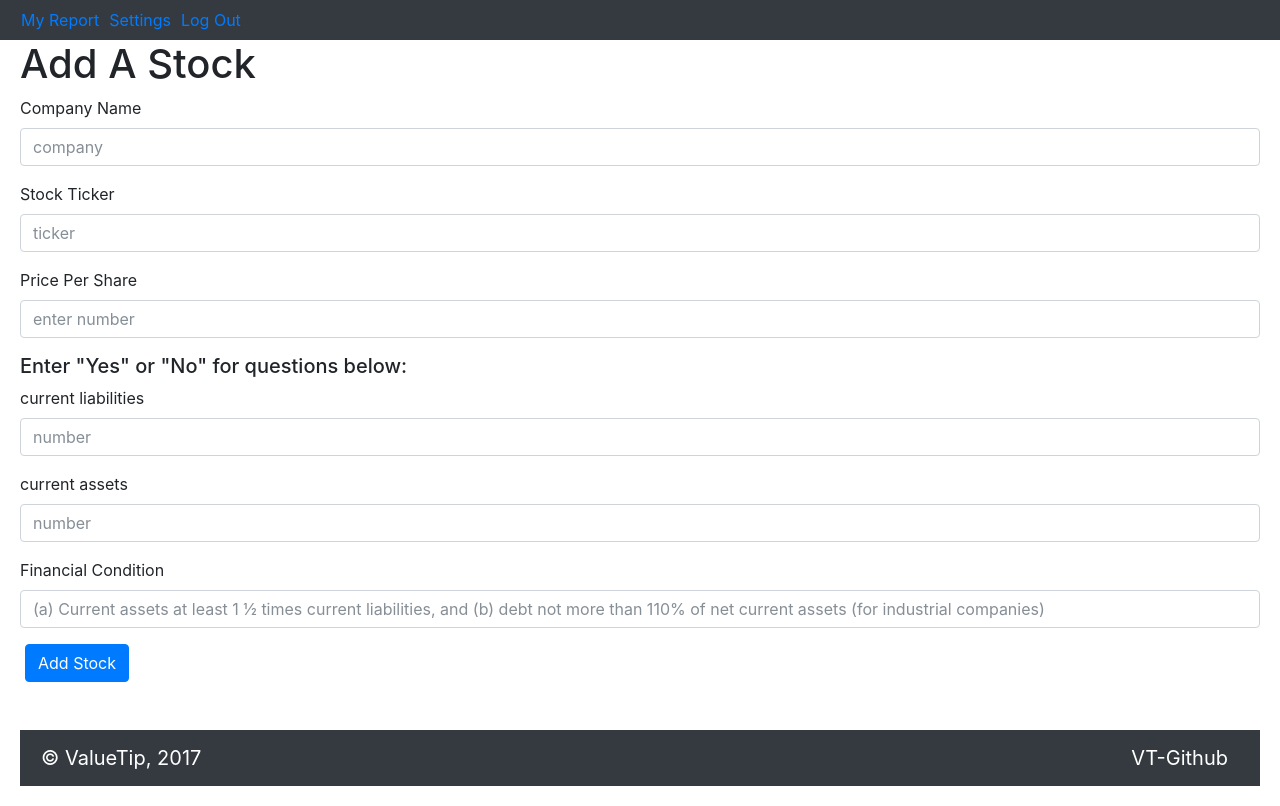
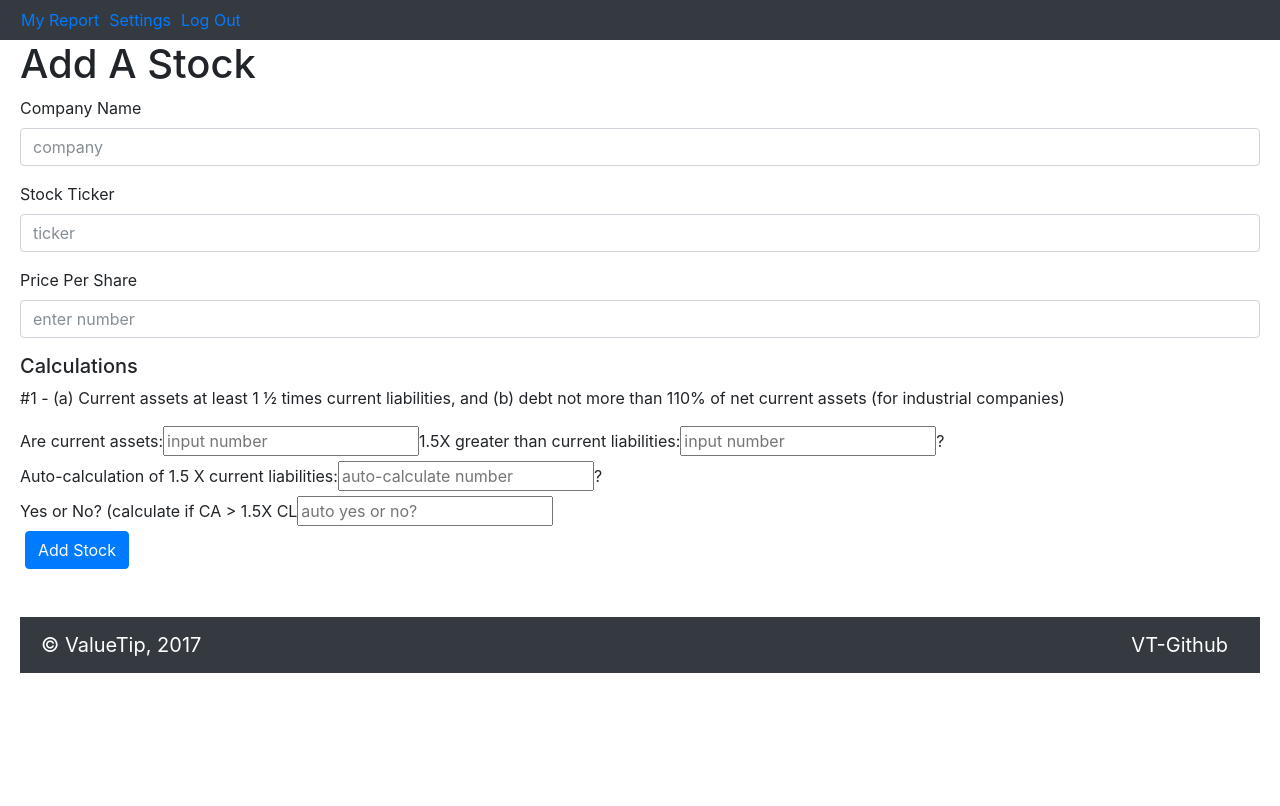
Before and after one commit to andrewavina/ValueTip, a React (Create React App) app in the folder client/: page /create-stock in a window 1280 px wide. Built offline with nearby package versions, Linux system fonts and the light colour scheme; sample sign-in values are in the browser's storage.

Commit message:
working on first input calculation only

```diff
--- a/client/src/views/CreateStock.jsx
+++ b/client/src/views/CreateStock.jsx
@@ -12,7 +12,8 @@ class CreateStock extends React.Component {
             dividendRecord: '',
             earningsGrowth: '',
             valuePrice: '',
-            score: ''
+            score: '',
+
         }
     }
 
@@ -34,7 +35,6 @@ class CreateStock extends React.Component {
             // console.log(2+2)
             //console.log(this.state) //gets data from form entered
             // console.log(this.state.fields.price) //gets the value of price submitted
-
 
         //3rd piece
         axios({
@@ -63,6 +63,7 @@ class CreateStock extends React.Component {
     }
 
     render() {
+        // console.log(this.state.fields.currentAssets + this.state.fields.currentLiabilities)
         const { name, ticker, price, financialCondition, earningsStability, dividendRecord, earningsGrowth, valuePrice, score } = this.state.fields
         return (
             <div className='CreateStock'>
@@ -83,24 +84,31 @@ class CreateStock extends React.Component {
                         <input type="number" placeholder="enter number" name="price" value={price} className="form-control"/>
                     </div>
 
-                    <h5>Enter "Yes" or "No" for questions below:</h5>
+                    <h5>Calculations</h5>
             {/* TEST HERE vvvvvvvv*/}
+                    <p>#1 - (a) Current assets at least 1 ½ times current liabilities, and (b) debt not more than 110% of net current assets (for industrial companies)</p>
                     {/* 1st input */}
-                    <div className="form-group">
-                        <label>current liabilities</label>
-                        <input type="number" placeholder="number" name="currentLiabilities" className="form-control"/>
+                    <div className="">
+                        <label> Are current assets: </label>
+                        <input type="number" placeholder="input number" name="currentAssets" className=""/>
+
+                    {/* 2nd input */}
+
+                        <label> 1.5X greater than current liabilities: </label>
+                        <input type="number" placeholder="input number" name="currentLiabilities" className=""/>
+                        <label> ? </label>
+
+
+                    {/* TOTAL */}
+                        <label> Auto-calculation of 1.5 X current liabilities: </label>
+                        <input type="number" placeholder="auto-calculate number" name="currentLiabilities" className=""/>
+                        <label> ? </label>
                     </div>
 
-                    {/* 2nd input */}
-                    <div className="form-group">
-                        <label>current assets</label>
-                        <input type="number" placeholder="number" name="currentAssets" className="form-control"/>
-                    </div>
-
-                    {/* TOTAL */}
-                    <div className="form-group">
-                        <label>Financial Condition</label>
-                        <input type="text" placeholder="(a) Current assets at least 1 ½ times current liabilities, and (b) debt not more than 110% of net current assets (for industrial companies)" name="financialCondition" value={financialCondition} className="form-control"/>
+                    {/* Outcome = yes or now */}
+                    <div>
+                        <label>Yes or No? (calculate if CA > 1.5X CL</label>
+                        <input type="text" placeholder="auto yes or no?" name="financialCondition" value={financialCondition} className=""/>
                     </div>
 
             {/* TEST HERE ^^^^^ */}
```
